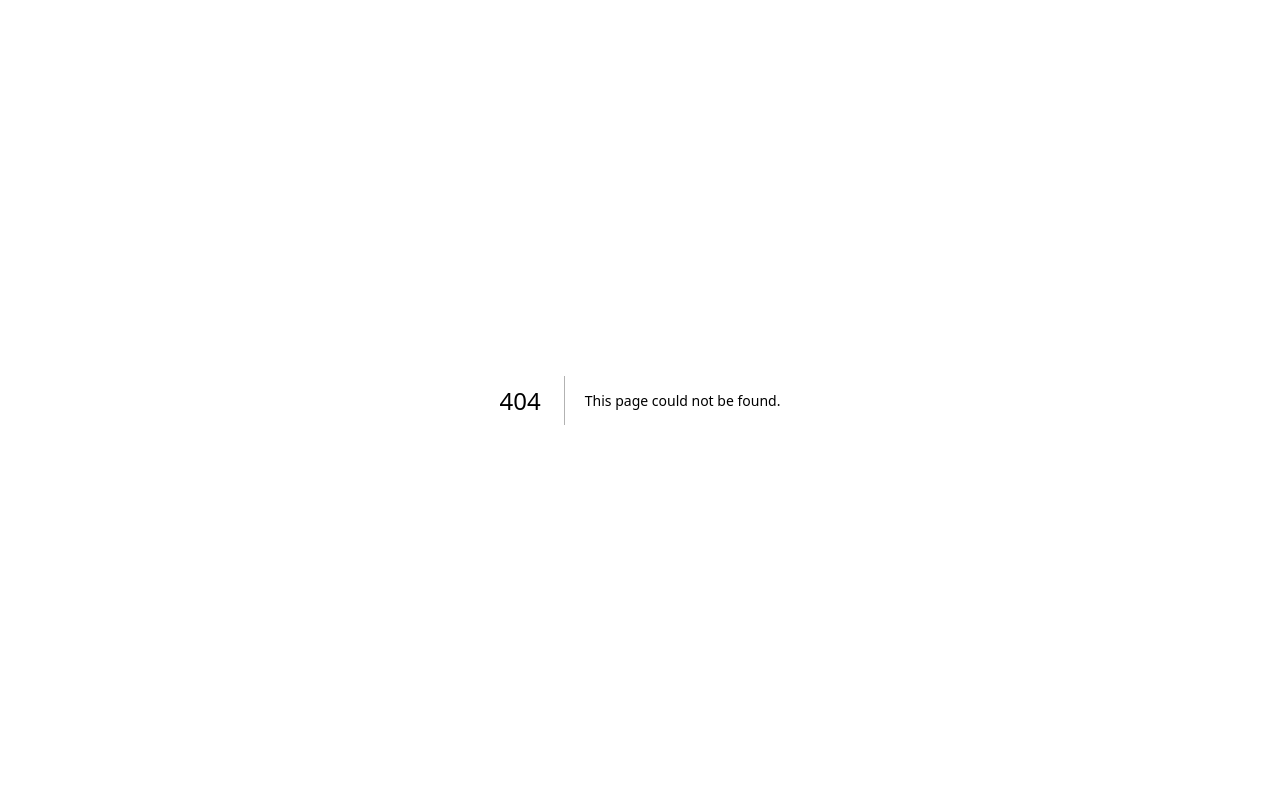
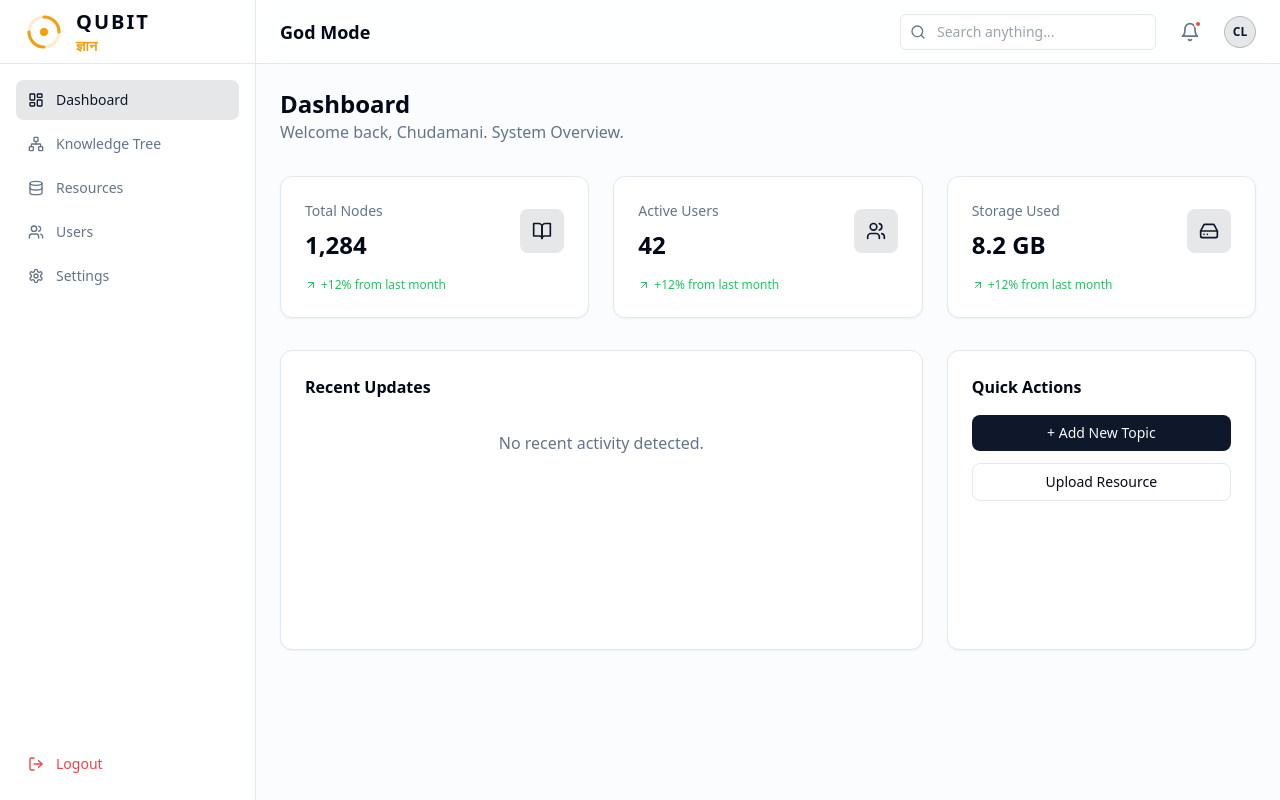
Before and after one commit to cmlowerence/qubitgyan-admin, a Next.js app: page /admin in a window 1280 px wide. Before the commit this address had no page. Built offline with nearby package versions, Linux system fonts and the light colour scheme.

Commit message:
admin dashboard setup

```diff
--- /dev/null
+++ b/src/app/admin/layout.tsx
@@ -0,0 +1,21 @@
+import React from 'react';
+import { AdminSidebar } from '@/components/layout/sidebar';
+import { AdminHeader } from '@/components/layout/header';
+
+export default function AdminLayout({
+  children,
+}: {
+  children: React.ReactNode;
+}) {
+  return (
+    <div className="min-h-screen bg-muted/30">
+      <AdminSidebar />
+      <div className="ml-64">
+        <AdminHeader />
+        <main className="p-6">
+          {children}
+        </main>
+      </div>
+    </div>
+  );
+}
--- /dev/null
+++ b/src/app/admin/page.tsx
@@ -0,0 +1,63 @@
+import React from 'react';
+import { ArrowUpRight, BookOpen, Users, HardDrive } from 'lucide-react';
+
+// Dumb Card Component
+function StatCard({ label, value, icon: Icon, className }: any) {
+  return (
+    <div className="rounded-xl border border-border bg-card p-6 shadow-sm">
+      <div className="flex items-center justify-between">
+        <div>
+          <p className="text-sm font-medium text-muted-foreground">{label}</p>
+          <h3 className="text-2xl font-bold text-foreground mt-2">{value}</h3>
+        </div>
+        <div className={`p-3 rounded-lg bg-primary/10 text-primary`}>
+          <Icon className="h-5 w-5" />
+        </div>
+      </div>
+      <div className="mt-4 flex items-center text-xs text-green-500 font-medium">
+        <ArrowUpRight className="mr-1 h-3 w-3" />
+        <span>+12% from last month</span>
+      </div>
+    </div>
+  );
+}
+
+export default function AdminDashboard() {
+  return (
+    <div className="space-y-8">
+      <div>
+        <h1 className="text-2xl font-bold text-foreground">Dashboard</h1>
+        <p className="text-muted-foreground">Welcome back, Chudamani. System Overview.</p>
+      </div>
+
+      <div className="grid gap-6 md:grid-cols-3">
+        <StatCard label="Total Nodes" value="1,284" icon={BookOpen} />
+        <StatCard label="Active Users" value="42" icon={Users} />
+        <StatCard label="Storage Used" value="8.2 GB" icon={HardDrive} />
+      </div>
+
+      <div className="grid gap-6 md:grid-cols-2 lg:grid-cols-3">
+        {/* Placeholder for Recent Activity */}
+        <div className="col-span-2 rounded-xl border border-border bg-card p-6 shadow-sm min-h-[300px]">
+          <h3 className="font-semibold text-foreground">Recent Updates</h3>
+          <div className="mt-8 flex flex-col items-center justify-center text-muted-foreground">
+            <p>No recent activity detected.</p>
+          </div>
+        </div>
+
+        {/* Placeholder for Quick Actions */}
+        <div className="rounded-xl border border-border bg-card p-6 shadow-sm">
+          <h3 className="font-semibold text-foreground">Quick Actions</h3>
+          <div className="mt-4 space-y-3">
+             <button className="w-full rounded-lg bg-primary py-2 text-sm font-medium text-primary-foreground hover:bg-primary/90">
+               + Add New Topic
+             </button>
+             <button className="w-full rounded-lg border border-input py-2 text-sm font-medium text-foreground hover:bg-muted">
+               Upload Resource
+             </button>
+          </div>
+        </div>
+      </div>
+    </div>
+  );
+}
--- /dev/null
+++ b/src/components/layout/header.tsx
@@ -0,0 +1,35 @@
+'use client';
+
+import React from 'react';
+import { Bell, Search } from 'lucide-react';
+
+export function AdminHeader() {
+  return (
+    <header className="sticky top-0 z-30 flex h-16 w-full items-center justify-between border-b border-border bg-background/80 px-6 backdrop-blur">
+      <div className="flex items-center gap-4">
+        <h2 className="text-lg font-semibold text-foreground">God Mode</h2>
+      </div>
+
+      <div className="flex items-center gap-4">
+        {/* Search Bar (Visual only for now) */}
+        <div className="relative hidden md:block">
+          <Search className="absolute left-2.5 top-2.5 h-4 w-4 text-muted-foreground" />
+          <input
+            type="text"
+            placeholder="Search anything..."
+            className="h-9 w-64 rounded-md border border-input bg-background pl-9 pr-4 text-sm outline-none focus:ring-1 focus:ring-primary"
+          />
+        </div>
+
+        <button className="relative rounded-full p-2 text-muted-foreground hover:bg-muted">
+          <Bell className="h-5 w-5" />
+          <span className="absolute top-1.5 right-1.5 h-2 w-2 rounded-full bg-red-500 border-2 border-background"></span>
+        </button>
+
+        <div className="h-8 w-8 rounded-full bg-primary/10 border border-primary/20 flex items-center justify-center text-primary font-bold text-xs">
+          CL
+        </div>
+      </div>
+    </header>
+  );
+}
--- /dev/null
+++ b/src/components/layout/sidebar.tsx
@@ -0,0 +1,59 @@
+'use client';
+
+import React from 'react';
+import Link from 'next/link';
+import { usePathname } from 'next/navigation';
+import { LayoutDashboard, Network, Users, Settings, LogOut, Database } from 'lucide-react';
+import { cn } from '@/lib/utils';
+import { Logo } from '@/components/brand/Logo';
+
+const menuItems = [
+  { icon: LayoutDashboard, label: 'Dashboard', href: '/admin' },
+  { icon: Network, label: 'Knowledge Tree', href: '/admin/tree' },
+  { icon: Database, label: 'Resources', href: '/admin/resources' },
+  { icon: Users, label: 'Users', href: '/admin/users' },
+  { icon: Settings, label: 'Settings', href: '/admin/settings' },
+];
+
+export function AdminSidebar() {
+  const pathname = usePathname();
+
+  return (
+    <aside className="fixed left-0 top-0 z-40 h-screen w-64 border-r border-border bg-card text-card-foreground transition-transform">
+      {/* Header */}
+      <div className="flex h-16 items-center border-b border-border px-6">
+        <Logo variant="dark" />
+      </div>
+
+      {/* Navigation */}
+      <div className="flex flex-col gap-1 p-4">
+        {menuItems.map((item) => {
+          const isActive = pathname === item.href;
+          return (
+            <Link
+              key={item.href}
+              href={item.href}
+              className={cn(
+                "flex items-center gap-3 rounded-lg px-3 py-2.5 text-sm font-medium transition-colors",
+                isActive
+                  ? "bg-primary/10 text-primary"
+                  : "text-muted-foreground hover:bg-muted hover:text-foreground"
+              )}
+            >
+              <item.icon className="h-4 w-4" />
+              {item.label}
+            </Link>
+          );
+        })}
+      </div>
+
+      {/* Footer */}
+      <div className="absolute bottom-4 left-0 w-full px-4">
+        <button className="flex w-full items-center gap-3 rounded-lg px-3 py-2.5 text-sm font-medium text-destructive hover:bg-destructive/10 transition-colors">
+          <LogOut className="h-4 w-4" />
+          Logout
+        </button>
+      </div>
+    </aside>
+  );
+}
```
